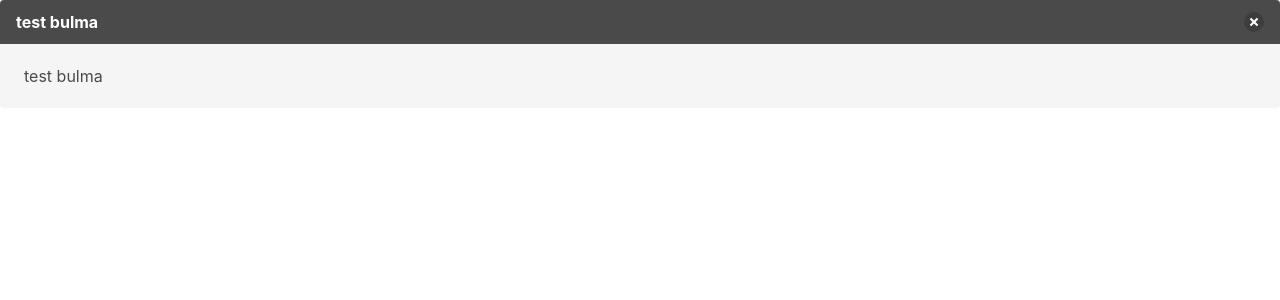
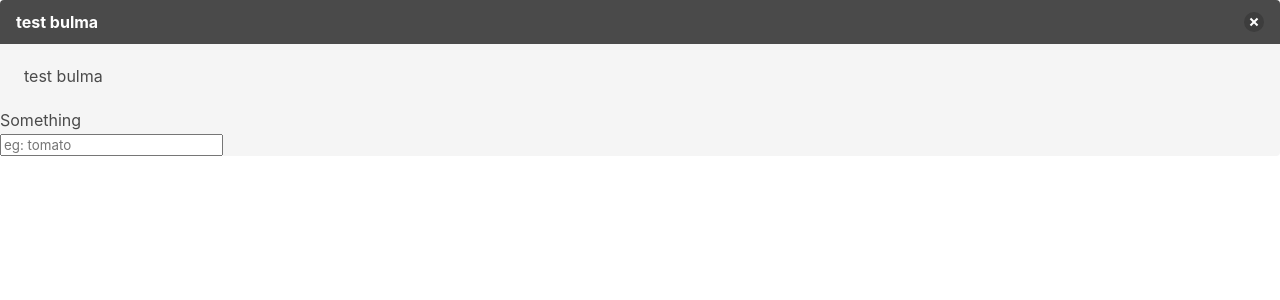
Before and after one commit to cl-lee/recipe-app, a React (Create React App) app: page / in a window 1280 px wide. Shown: the top 300 px of the page. Built offline with nearby package versions, Linux system fonts and the light colour scheme.

Commit message:
added component for search form and immported it into SearchPage

```diff
--- a/src/App.js
+++ b/src/App.js
@@ -1,9 +1,10 @@
 import "./App.css";
 import "../src/Components/Home";
 import "../src/Components/MainPicture";
-import "../src/Components/Option1";
+import "./Components/SearchPage";
 import "../src/Components/Option2";
 import "../src/Components/Option3";
+import SearchPage from "./Components/SearchPage";
 
 function App() {
   return (
@@ -13,6 +14,7 @@
         <button class="delete" aria-label="delete"></button>
       </div>
       <div class="message-body">test bulma</div>
+    <SearchPage/>
     </article>
   );
 }
--- a/src/Components/Option1.js
+++ /dev/null
@@ -1,16 +0,0 @@
-
-
-function Option1() {
-    return (
-      <p>Something</p>
-    );
-  }
-
-
-
-
-
-
-
-
-export default Option1;
--- /dev/null
+++ b/src/Components/SearchForm/SearchForm.jsx
@@ -0,0 +1,11 @@
+
+
+export default function SearchForm() {
+    return (
+        <>
+        <form action="">
+            <input type="text" name="ingredient" id="ingredient"  placeholder="eg: tomato"/>
+        </form>
+        </>
+    )
+}
--- /dev/null
+++ b/src/Components/SearchPage.js
@@ -0,0 +1,11 @@
+import SearchForm from "./SearchForm/SearchForm";
+
+
+export default function SearchPage() {
+    return (
+      <>
+      <p>Something</p>
+      <SearchForm/>
+      </>
+    );
+  }
```
Also changed, not shown: 1 other file (tests, documents, lock files or other folders).
